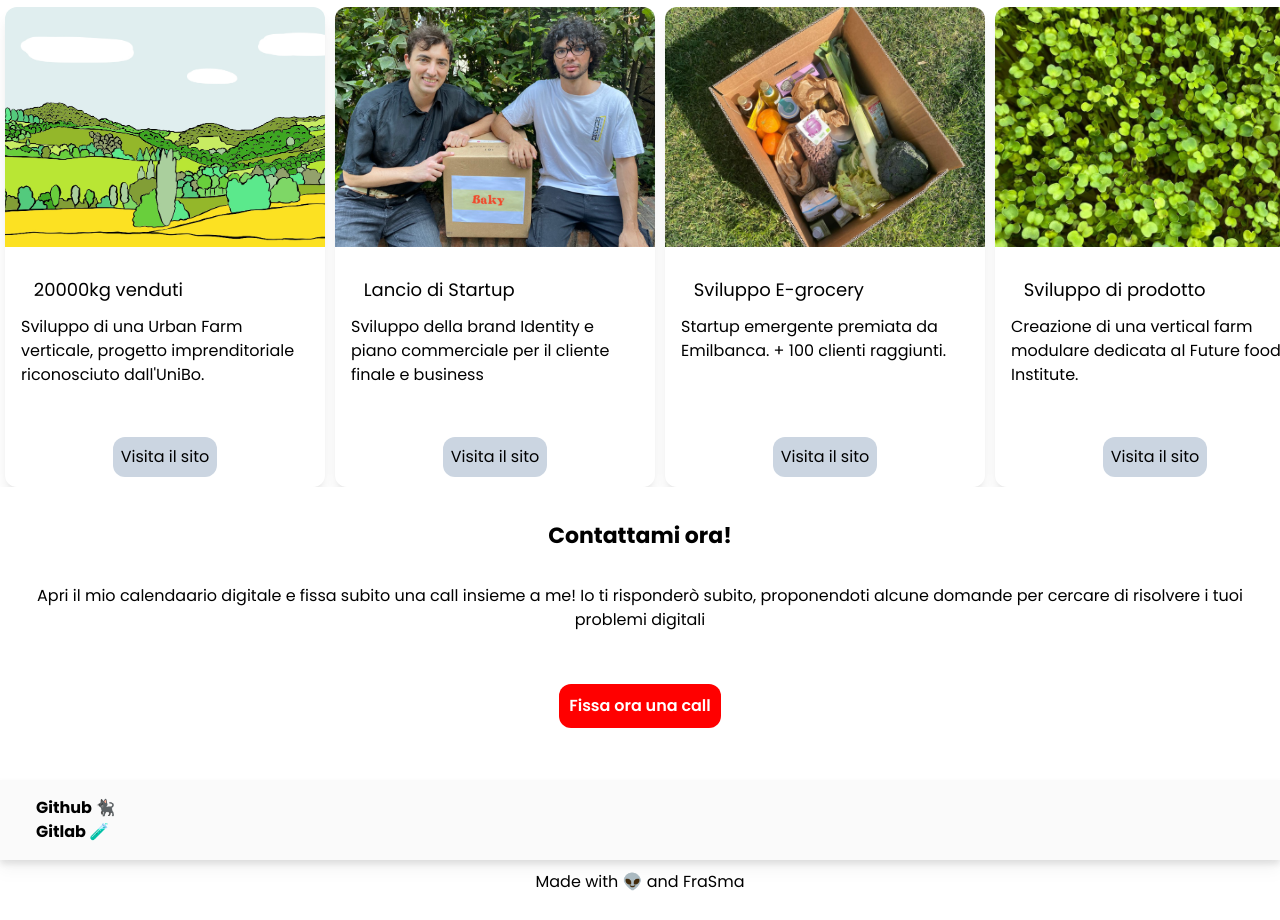
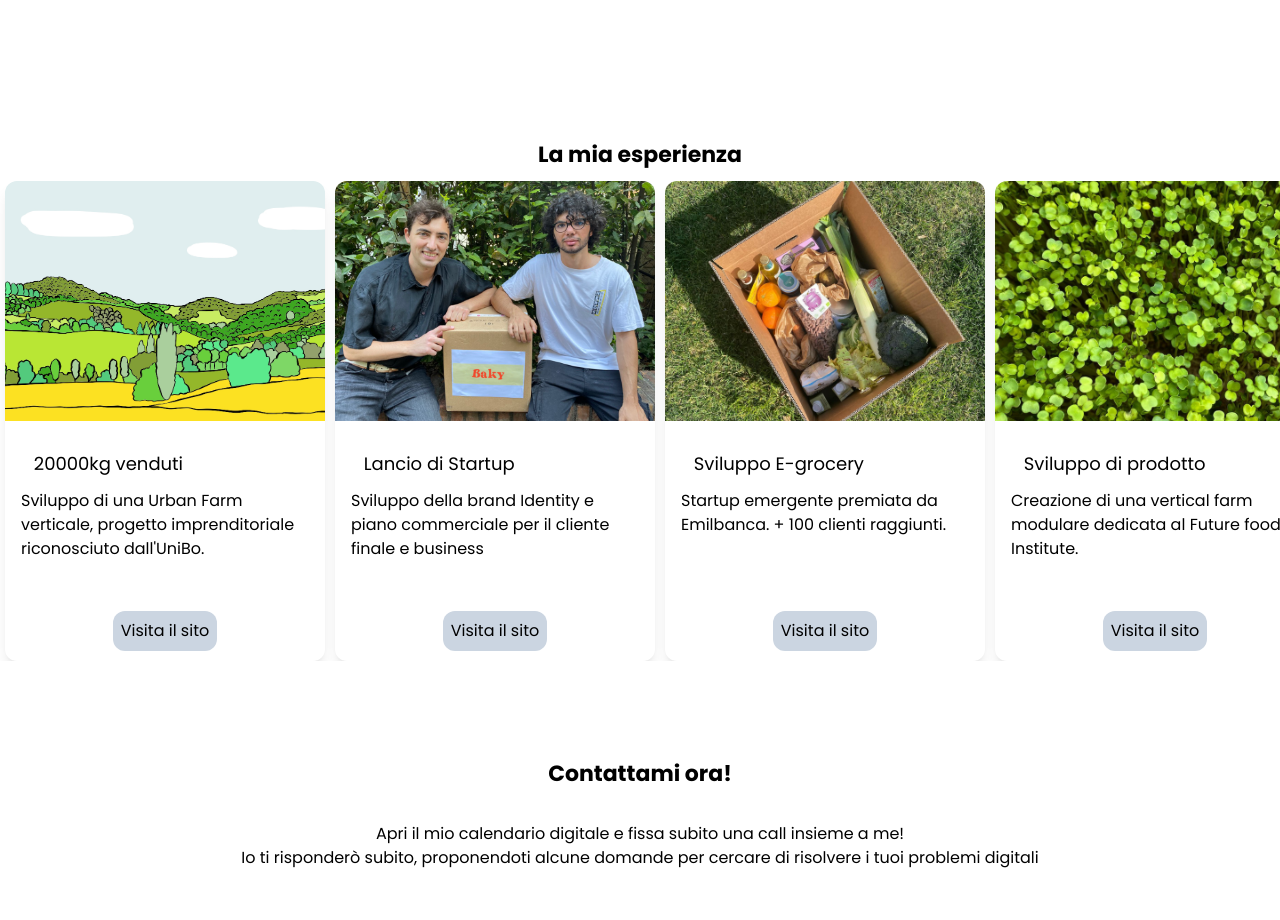
Before and after one commit to francemazzi/frasma, a Next.js app: page / in a window 1280 px wide. Shown: the part 1440-2360 px from the top of the page. Built offline with nearby package versions, Linux system fonts and the light colour scheme.

Commit message:
feat: some style in components

```diff
--- a/components/atoms/buttons/PrimaryButtons.tsx
+++ b/components/atoms/buttons/PrimaryButtons.tsx
@@ -14,7 +14,7 @@ const PrimaryButton: React.FC<Props> = ({
   return (
     <>
       <button
-        className="bg-[red] p-[10px] m-[20px] font-semibold rounded-[12px] text-white hover:p-[8px] hover:bg-white hover:text-black"
+        className="bg-[red] p-[10px] m-[20px] font-semibold rounded-[12px] text-white hover:p-[8px]  transition ease-in-out delay-150  hover:-translate-y-1 hover:scale-110 hover:bg-slate-300 hover:text-[red] duration-300"
         type="submit"
         onClick={onClick}
       >
--- a/components/molecols/Navbar/Navbar.tsx
+++ b/components/molecols/Navbar/Navbar.tsx
@@ -29,11 +29,11 @@ const NavBar = () => {
     <div
       className={`${
         isScrolled
-          ? "bg-[#ffffff09]"
+          ? "bg-[#ffffff05] animate-pulse "
           : "bg-neutral-50 flex flex-col items-center justify-center"
       }`}
     >
-      <div className=" py-4 px-4 flex flex-row justify-between items-center drop-shadow-lg">
+      <div className=" py-4 px-4 flex flex-row justify-between items-center drop-shadow-lg ">
         <div>
           <a
             className={`px-5 py-2 text-[28px] ${
--- a/components/molecols/footer/Footer.tsx
+++ b/components/molecols/footer/Footer.tsx
@@ -12,8 +12,8 @@ const Footer = () => {
   // }, []);
   return (
     <div>
-      <div className="bg-neutral-50 py-4 px-4 flex flex-row justify-between items-center drop-shadow-lg">
-        <div className="text-[#000] font-bold hover:text-[#CDFCF6]">
+      <div className="bg-neutral-50 py-4 px-4  drop-shadow-lg">
+        <div className="text-[#000] font-bold hover:text-[#CDFCF6] flex flex-row justify-center items-center">
           {NAV_LINK.map((link, i) => {
             return (
               <div key={i} className="text-[#000] font-bold">
--- a/components/molecols/inputs/InputField.tsx
+++ b/components/molecols/inputs/InputField.tsx
@@ -22,14 +22,15 @@ const InputField: React.FC = () => {
   };
 
   return (
-    <div className="flex flex-col items-center justify-center my-[2rem]">
+    <div className="flex flex-col items-center justify-center my-[2rem] lg:my-[6rem]">
       <div className="flex flex-col items-center justify-center">
-        <div className="text-[22px] font-bold">Contattami ora!</div>
-        <div className="text-center p-[2rem]">
-          Apri il mio calendaario digitale e fissa subito una call insieme a me!
+        <h1 className="text-[22px] font-bold">Contattami ora!</h1>
+        <p className="text-center p-[2rem] lg:px-[10rem]">
+          Apri il mio calendario digitale e fissa subito una call insieme a me!{" "}
+          <br />
           Io ti risponderò subito, proponendoti alcune domande per cercare di
           risolvere i tuoi problemi digitali
-        </div>
+        </p>
       </div>
       {/* TO DO */}
       {/* Collegare form email */}
--- a/components/molecols/portfolio/Portofolio.tsx
+++ b/components/molecols/portfolio/Portofolio.tsx
@@ -9,7 +9,7 @@ function Portofolio() {
   const [showGradient, setShowGradient] = useState(true);
 
   return (
-    <div className="my-[30px]">
+    <div className="my-[30px] lg:my-[6rem]">
       <div className="text-[22px] text-center font-bold my-[10px]">
         La mia esperienza
       </div>
--- a/components/molecols/shortDescription/ShortDescription.tsx
+++ b/components/molecols/shortDescription/ShortDescription.tsx
@@ -36,7 +36,7 @@ function ShortDescription() {
       {WORK_FLOW.map((work, i) => {
         return (
           <div key={i}>
-            <div className="h-30px  p-[15px] rounded-[12px] m-[10px] text-center shadow-lg w-[14rem]">
+            <div className="h-30px  p-[15px] rounded-[12px] m-[10px] text-center shadow-lg w-[14rem]  ">
               {work.work}
             </div>
           </div>
--- a/components/molecols/sliders/Why.tsx
+++ b/components/molecols/sliders/Why.tsx
@@ -3,7 +3,7 @@ import { WORK_WHY } from "../../../common/navbarCostants";
 
 function Why() {
   return (
-    <div className="flex flex-col items-center w-screen my-[20px]">
+    <div className="flex flex-col items-center w-screen my-[20px] lg:my-[7rem]">
       <div className="text-[22px] text-center ">Perchè contattarmi?</div>
       <div className="flex flex-col justify-center items-center lg:flex-row ">
         {WORK_WHY.map((why, link) => {
```
